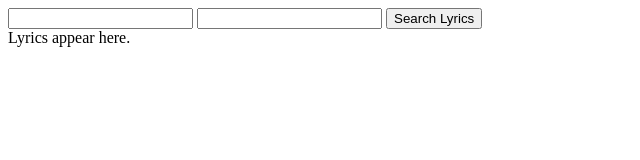
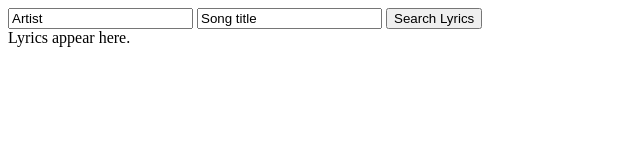
Before and after one commit to corbittcoder/LyricsFinder, a plain HTML site: page index.html in a window 1280 px wide. Shown: the full height of the page, 0-640 px from the left. Drawn offline with nearby package versions, Linux system fonts and the light colour scheme.

Commit message:
Got the messages in the box to appear

```diff
--- a/index.html
+++ b/index.html
@@ -54,8 +54,8 @@
 </head>
 <body>
 	<form>
-		<input id="artist" type="text" alt="Artist"></input>
-		<input id="title"  type="text" alt="Song title"></input>
+		<input id="artist" type="text" value="Artist"></input>
+		<input id="title"  type="text" value="Song title"></input>
 		<button id="searchButton">Search Lyrics</button>
 	</form>
 
```
